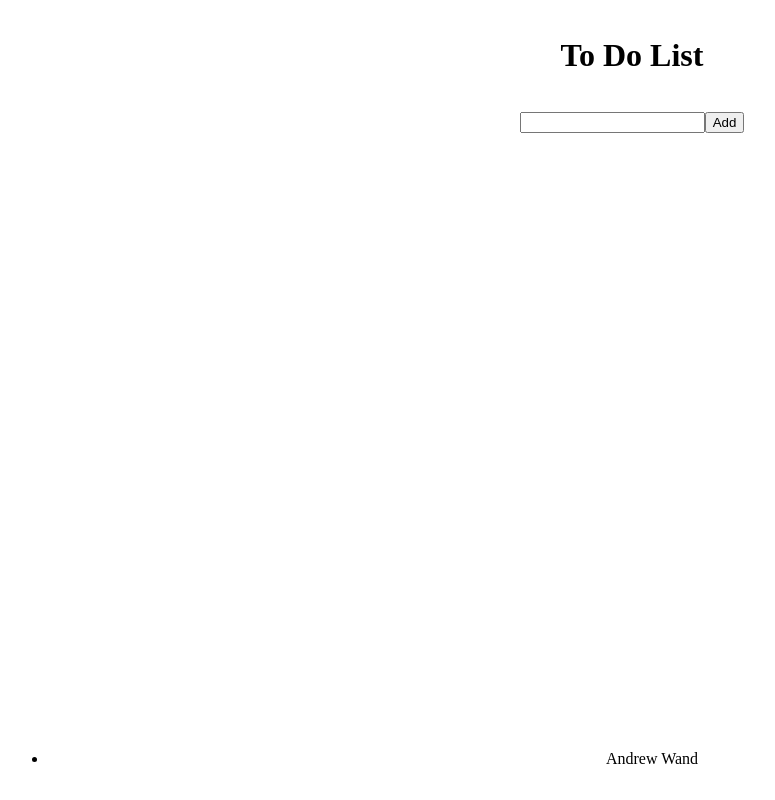
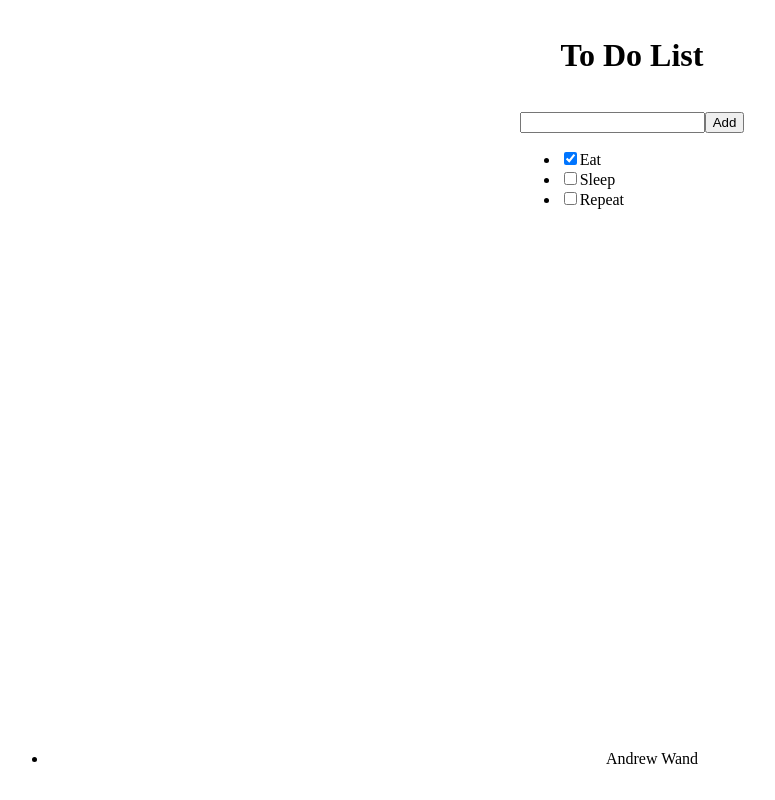
Before and after one commit to Andrew-Wand/todolist-react, a React (Create React App) app: page / in a window 1280 px wide. Shown: the whole page, without its empty margins (8-783 px from the left). Built offline with nearby package versions, Linux system fonts and the light colour scheme.

Commit message:
got task list to display

```diff
--- a/src/App.js
+++ b/src/App.js
@@ -1,8 +1,9 @@
 import Header from "./Components/Header";
 import Footer from "./Components/Footer";
-import taskList from "./Components/taskList";
+import ToDoList from "./Components/ToDoList";
 import Form from "./Components/Form";
 import { useState } from "react";
+import { nanoid } from 'nanoid'
 
 function App(props) {
 
@@ -11,9 +12,40 @@ function App(props) {
   const [tasks, setTasks] = useState(props.tasks);
 
 
- const addTask = (name) => {
-    const newTask = {id: props.id + 1, name: name, completed: false};
-    setTasks([...tasks, newTask])
+
+  function toggleTaskCompleted(id) {
+    const updatedTasks = tasks.map(task => {
+      // if this task has the same ID as the edited task
+      if (id === task.id) {
+        // use object spread to make a new obkect
+        // whose `completed` prop has been inverted
+        return {...task, completed: !task.completed}
+      }
+      return task;
+    });
+    setTasks(updatedTasks);
+  }
+
+
+
+
+  const taskList = tasks
+  .map(task => (
+    <ToDoList
+      id={task.id}
+      name={task.name}
+      completed={task.completed}
+      key={task.id}
+      toggleTaskCompleted={toggleTaskCompleted}
+
+    />
+  ));
+
+
+
+  function addTask(name) {
+    const newTask = { id: "todo-" + nanoid(), name: name, completed: false };
+    setTasks([...tasks, newTask]);
   }
 
 
@@ -27,8 +59,8 @@ function App(props) {
       <Header />
       <Form addTask = {addTask}/>
 
-      <ul className="task-list">
-      <taskList />
+      <ul className="task-list" role="list">
+        {taskList}
       </ul>
 
 
--- a/src/Components/Form.jsx
+++ b/src/Components/Form.jsx
@@ -1,12 +1,16 @@
 import React, { useState } from 'react'
 
-function Form() {
+function Form(props) {
 
     const [name, setName] = useState('')
 
     const handleSubmit = (e) => {
         e.preventDefault();
-
+        if (!name.trim()) {
+            return;
+        }
+        props.addTask(name);
+        setName("");
     }
 
     const handleChange = (e) => {
@@ -17,12 +21,18 @@ function Form() {
 
 
   return (
-    <div className="form-container">
-        <form action="" className="task-form" onSubmit={handleSubmit}>
-            <input type="text" className="task-input" value={name} onChange={handleChange} />
+
+        <form className="task-form" onSubmit={handleSubmit}>
+            <input type="text"
+                id='new-todo-input'
+                className="task-input"
+                value={name}
+                onChange={handleChange}
+                name='text'
+                />
             <button className="add-btn" type='submit'>Add</button>
         </form>
-    </div>
+
   )
 }
 
--- /dev/null
+++ b/src/Components/ToDoList.jsx
@@ -0,0 +1,26 @@
+import React from 'react'
+
+function ToDoList(props) {
+
+
+const showTaskList = (
+    <div className="task-list">
+      <div>
+        <input id={props.id} type="checkbox" defaultChecked={props.completed} onChange={() => props.toggleTaskCompleted(props.id)} />
+        <label htmlFor={props.id} className="todo-label">{props.name}</label>
+      </div>
+
+
+    </div>
+);
+
+
+
+
+
+return <li className="task-item">{showTaskList}</li>;
+
+
+}
+
+export default ToDoList
--- a/src/Components/taskList.jsx
+++ /dev/null
@@ -1,19 +0,0 @@
-import React from 'react'
-
-function taskList() {
-
-
-
-
-
-
-
-
-return (
-    <div className="task-container">
-
-    </div>
-  )
-}
-
-export default taskList
--- a/src/data/defaultTasks.jsx
+++ /dev/null
@@ -1,22 +0,0 @@
-const defaultTasks = [
-    {
-        id: 1,
-        tasks: 'Clean house',
-        completed: true
-    },
-    {
-        id: 2,
-        tasks: 'Do Homework',
-        completed: false
-    },
-    {
-        id: 3,
-        tasks: 'Shower',
-        completed: false
-    }
-
-
-
-]
-
-export default defaultTasks;
--- a/src/index.css
+++ b/src/index.css
@@ -18,9 +18,7 @@ body {
 
 
 /* Main */
-.note-input {
 
-}
 
 
 
--- a/src/index.js
+++ b/src/index.js
@@ -2,11 +2,19 @@ import React from 'react';
 import ReactDOM from 'react-dom/client';
 import './index.css';
 import App from './App';
-import defaultTasks from './data/defaultTasks';
+
+
+
+
+const DATA = [
+  { id: "todo-0", name: "Eat", completed: true },
+  { id: "todo-1", name: "Sleep", completed: false },
+  { id: "todo-2", name: "Repeat", completed: false }
+];
 
 const root = ReactDOM.createRoot(document.getElementById('root'));
 root.render(
   <React.StrictMode>
-    <App tasks = {defaultTasks}/>
+    <App tasks={DATA}/>
   </React.StrictMode>
 );
```
